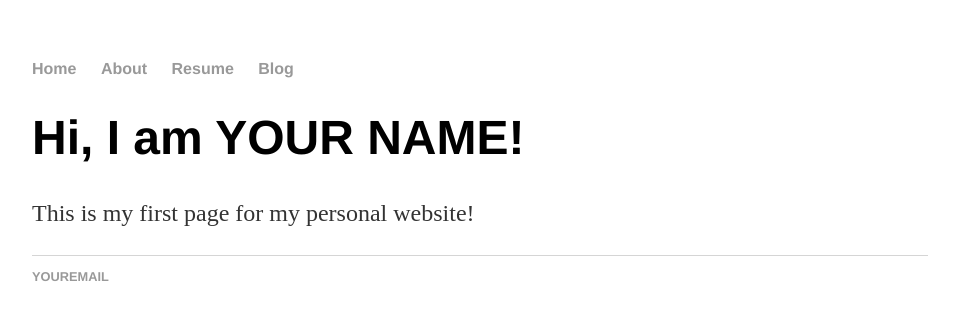
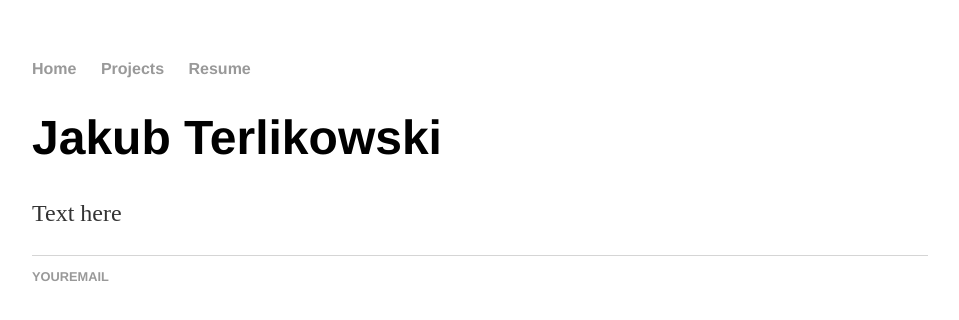
Before and after one commit to lollex90/lollex90.github.io, a plain HTML site: page index.html in a window 1280 px wide. Shown: the whole page, without its empty margins (160-1119 px from the left). Drawn offline with Linux system fonts and the light colour scheme.

```diff
--- a/index.html
+++ b/index.html
@@ -1,22 +1,21 @@
 <!DOCTYPE html>
 <html>
  <head>
-   <title>YOUR NAME Portfolio</title>
+   <title>Jakub Terlikowski Portfolio</title>
    <link rel="stylesheet" href="css/styles.css">
  </head>
  <body>
    <nav>
      <ul>
        <li><a href=”/”>Home</a></li>
-       <li><a href=”/about”>About</a></li>
+       <li><a href=”/about”>Projects</a></li>
        <li><a href=”/resume”>Resume</a></li>
-       <li><a href=”/blog”>Blog</a></li>
      </ul>
    </nav>
    <div class=”container”>
      <div class=”blurb”>
-       <h1>Hi, I am YOUR NAME!</h1>
-       <p>This is my first page for my personal website!</a></p>
+       <h1>Jakub Terlikowski</h1>
+       <p>Text here</a></p>
      </div>
    </div>
    <footer>
```
